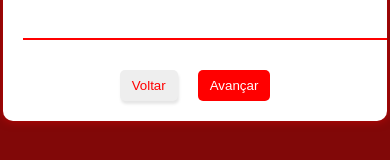
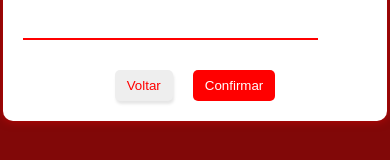
Before and after one commit to Hamburgueria-Hot-Steak/hot-steak, a React (Create React App) app: page /TelaConfirmarSenha in a window 390 px wide. Shown: the part 401-561 px from the top of the page. Built offline with nearby package versions, Linux system fonts and the light colour scheme; a web font is replaced by a local one.

Commit message:
Ajustando o tamanho do campo de texto para versão mobile

```diff
--- a/src/components/pages/TelaConfirmarSenha.js
+++ b/src/components/pages/TelaConfirmarSenha.js
@@ -85,7 +85,7 @@ function TelaConfirmarSenha() {
 
         {showWarning && (
           <p className="aviso-campo-obrigatorio" style={{ color: 'red', fontSize: '20px'}}>
-            Por favor, preencha os dados corretamente.
+            Por favor, preencha os dados.
           </p>
         )}
 
@@ -102,7 +102,7 @@ function TelaConfirmarSenha() {
 
           <Link to={senha !== '' ? '/Login' : '/TelaConfirmarSenha'}>
           <button className="avancar-button" onClick={handleAvancarClick}>
-            Avançar
+           Confirmar
           </button>
         </Link>
         </div>
--- a/src/components/pages/TelaRecuperacaoSenha.css
+++ b/src/components/pages/TelaRecuperacaoSenha.css
@@ -71,6 +71,10 @@ body {
         padding: 40px;
     }
 
+    .placeholder-small {
+        width: 80%;
+    }
+
     h1 {
         font-size: 18px;
     }
```
